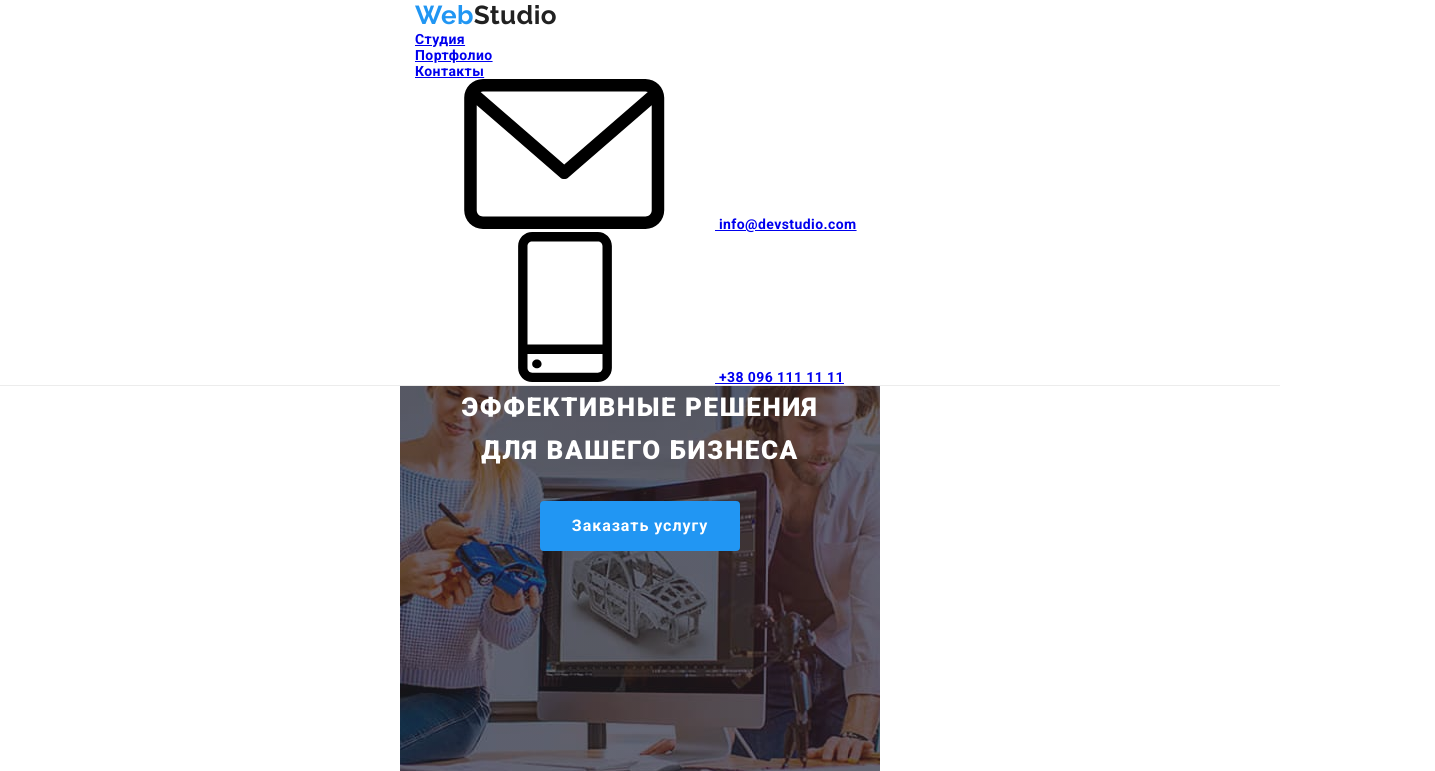
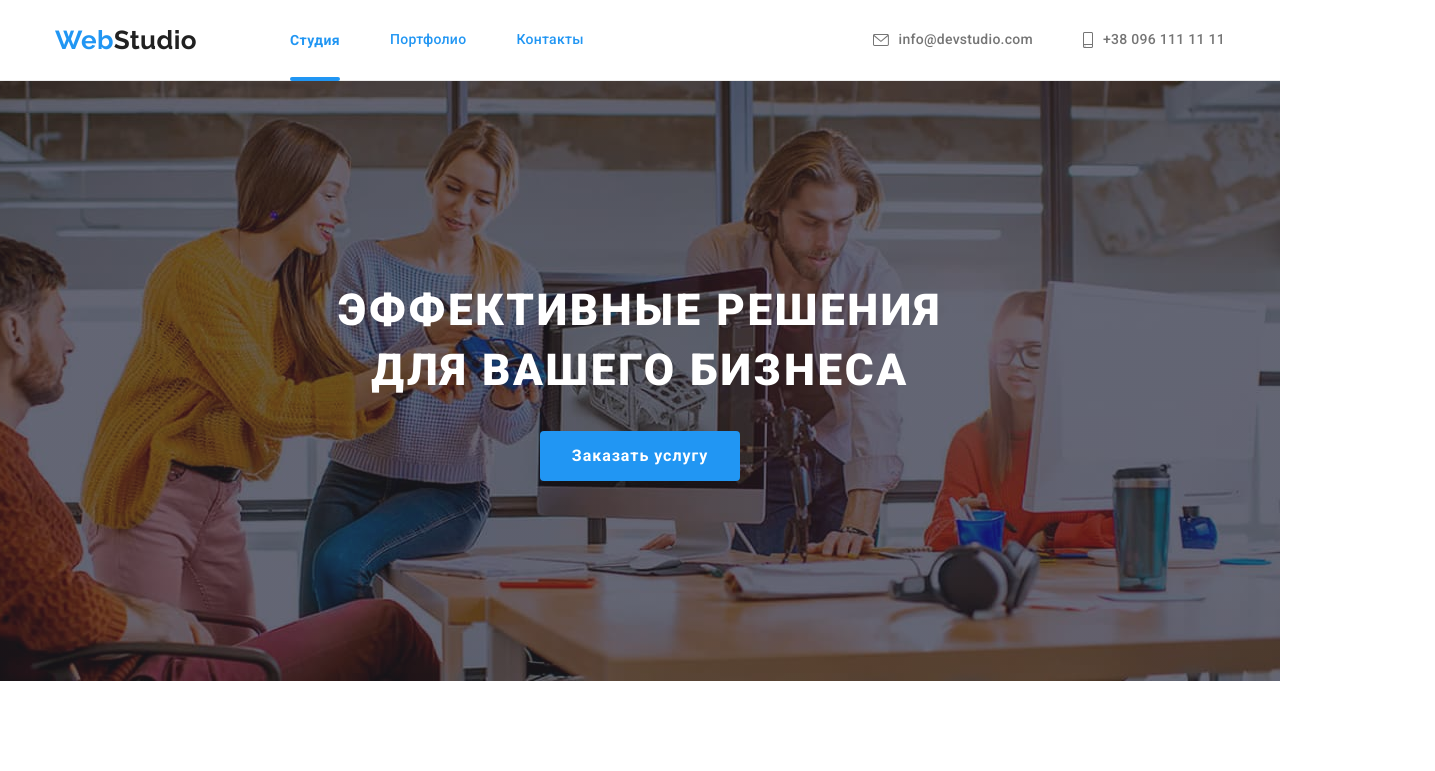
Before and after one commit to Kollibra/Kollibra-goit-markup-hw-08, a plain HTML site: page index.html in a window 1280 px wide. Shown: the top 771 px of the page, 1435 px wide, since content can reach past the window. Drawn offline with nearby package versions, Linux system fonts and the light colour scheme.

Commit message:
Изменения

```diff
--- a/sass/components/_header.scss
+++ b/sass/components/_header.scss
@@ -3,17 +3,18 @@
 
 }
 .header-container {
-
+    display: flex;
+    align-items: center;
     margin-right: auto;
     margin-left: auto;
-    width: 480px;
+    width: 1200px;
     padding-left: 15px;
     padding-right: 15px
 }
 
 
-/*.site-nav__list {
-
+.site-nav__list {
+    display: flex;
 }
 .site-nav__list .site-nav__item {
     color: $accent-text-color;
@@ -21,7 +22,7 @@
 }
 
 .site-nav__item {
-    margin-right: ;
+    margin-right: 50px;
     &:last-child {
             margin-right: 0;
         }
@@ -64,10 +65,10 @@
     border: 2px solid $accent-text-color;
     border-radius: 2px;
     background-color: $accent-text-color;
-}*/
+}
 
 
-/* Контакты хедер
+/* Контакты хедер */
 .site-contact {
     display: flex;
     margin-left: auto;
@@ -78,7 +79,7 @@
 }
 
 .site-contact__link {
-
+    display: flex;
     color: $main-text-color;
     font-style: normal;
     font-weight: 500;
@@ -120,4 +121,4 @@
 .site-contact__pfon:hover {
     fill: currentColor;
     transition: color 250ms cubic-bezier(0.4, 0, 0.2, 1);
-}*/
+}
--- a/sass/components/_hero.scss
+++ b/sass/components/_hero.scss
@@ -1,28 +1,35 @@
 .hero {
-
+    padding-top: 200px;
+    padding-bottom: 200px;
     margin-left: auto;
     margin-right: auto;
     text-align: center;
     background-image: linear-gradient(rgba(47, 48, 58, 0.4), rgba(47, 48, 58, 0.4)), url(../images/hero.jpg);
     background-repeat: no-repeat;
     background-position: center;
-    background-size: auto;
-    max-width: 480px;
-    height: 400px;
-    &__title {
+    max-width: 1600px;
 
+    /*height: 600px;*/
 
-            color: $white-text-color;
-            font-weight: 900;
-            font-size: 26px;
-            line-height: 1.62;
-            letter-spacing: 0.06em;
-            text-transform: uppercase;
-            width: 360px;
-            margin: 0 auto;
-
-
-        }
+    @media screen and (min-width: 480px) {
+        width: 480px;
+    }
+    @media screen and (min-width: 768px) {
+        width: 768px;
+    }
+    @media screen and (min-width: 1200px) {
+        width: 1200px;
+    }
+}
+.hero__title {
+    color: $white-text-color;
+    font-weight: 900;
+    font-size: 44px;
+    line-height: 1.36;
+    letter-spacing: 0.06em;
+    text-transform: uppercase;
+    width: 696px;
+    margin: 0 auto;
 }
 .hero__button {
     background-color: $accent-text-color;
--- a/sass/utils/_variables.scss
+++ b/sass/utils/_variables.scss
@@ -18,7 +18,7 @@ $color-icon: #AFB1B8;
 .container {
     margin-right: auto;
     margin-left: auto;
-    max-width: 480px;
+    width: 1200px;
     padding-left: 15px;
     padding-right: 15px;
 }
```
Also changed, not shown: css/main.css, css/main.min.css, 2 other files.
